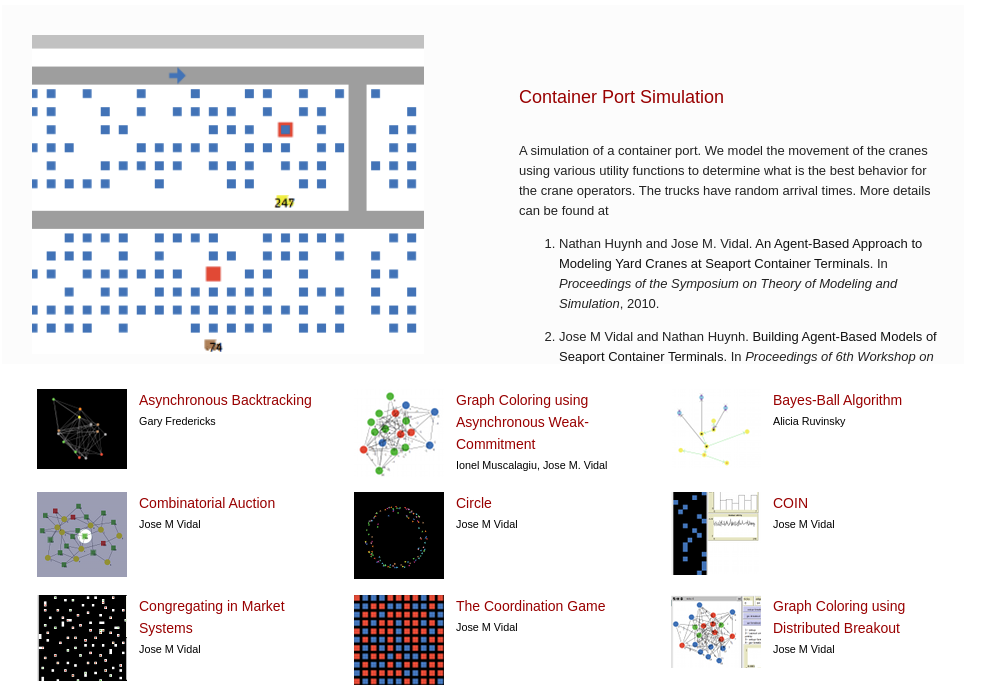
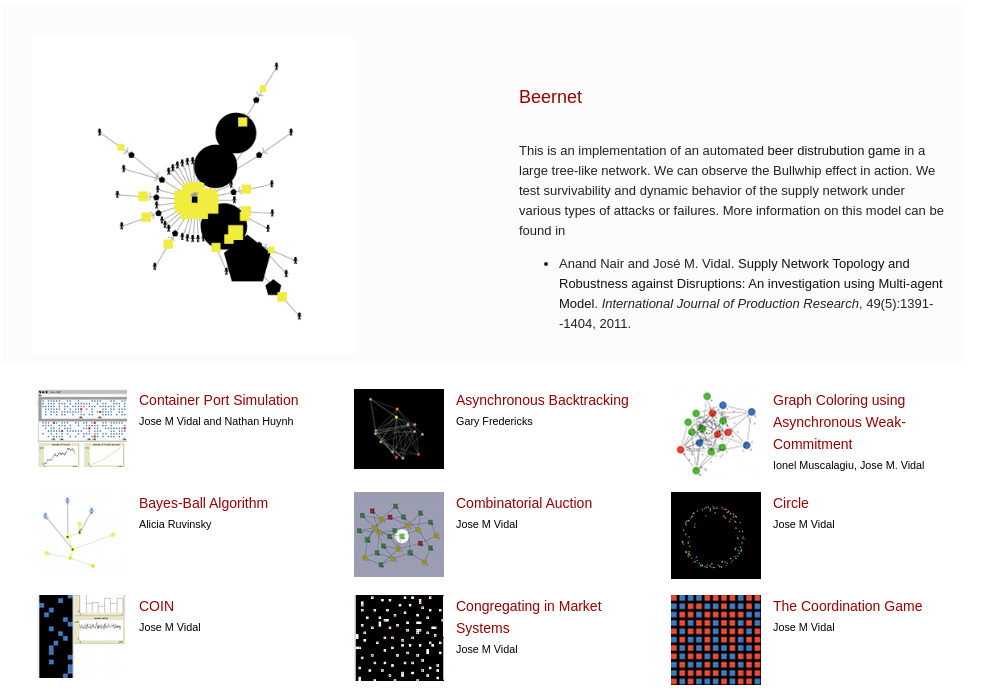
Before and after one commit to josemvidal/netlogomas, a plain HTML site: page index.html in a window 1280 px wide. Shown: the part 85-780 px from the top of the page, without its empty margins (158-1148 px from the left). Drawn offline with nearby package versions, Linux system fonts and the light colour scheme.

Commit message:
Beernet works.

```diff
--- a/index.html
+++ b/index.html
@@ -29,19 +29,13 @@ var _gaq = _gaq || [];
   </div>
   <div id="featuredSection">
     <div id="featuredModel">
-    <a href="port/index.html"><img class="header" src="port/medium.png"/></a>
+    <a href="beernet/index.html"><img class="header" src="beernet/medium.png"/></a>
     <dl id="featuredVideo">
-      <dt><a href="port/index.html"> Container Port Simulation  </a></dt>
-      <dd><p>A simulation of a container port. We model the movement of the cranes using various utility functions to determine what is the best behavior for the crane operators. The trucks have random arrival times. More details can be found at </p>
-<ol>
-
-  <li>
-    <p>Nathan Huynh and Jose M. Vidal. <a href="http://jmvidal.cse.sc.edu/papers/huynh10a.pdf">An Agent-Based Approach to Modeling Yard Cranes at Seaport Container Terminals</a>. In <em>Proceedings of the Symposium on Theory of Modeling and Simulation</em>, 2010. </p>
-  </li>
-  <li>
-    <p>Jose M Vidal and Nathan Huynh. <a href="http://jmvidal.cse.sc.edu/papers/vidal10a.pdf">Building Agent-Based Models of Seaport Container Terminals</a>. In <em>Proceedings of 6th Workshop on Agents in Traffic and Transportation</em>, 2010. </p>
-  </li>
-</ol></dd>
+      <dt><a href="beernet/index.html"> Beernet</a></dt>
+      <dd><p>This is an implementation of an automated <a href="http://en.wikipedia.org/wiki/Beer_distribution_game">beer distrubution game</a> in a large tree-like network. We can observe the Bullwhip effect in action. We test survivability and dynamic behavior of the supply network under various types of attacks or failures. More information on this model can be found in</p>
+<ul>
+  <li>Anand Nair and José M. Vidal. <a href="http://jmvidal.cse.sc.edu/lib/nair11.html">Supply Network Topology and Robustness against Disruptions: An investigation using Multi-agent Model</a>. <em>International Journal of Production Research</em>, 49(5):1391--1404, 2011.</li>
+</ul></dd>
     </dl>
     </div>
     <div id="aboutText">
@@ -63,6 +57,24 @@ var _gaq = _gaq || [];
   </div>
 
 <div id="grid">
+<div class="model">
+  <div class="thumbHolder">
+    <a onclick="popup('port',1574,480);return false;" href="#"><img src="port/thumb.png"/></a>
+  </div>
+  <h4><a class="modelLink" id="port"
+  href="port/index.html" onclick="popup('port',1574,480);return false;"> Container Port Simulation  </a></h4>
+  <div id="portDescription" class="description"><p>A simulation of a container port. We model the movement of the cranes using various utility functions to determine what is the best behavior for the crane operators. The trucks have random arrival times. More details can be found at </p>
+<ol>
+
+  <li>
+    <p>Nathan Huynh and Jose M. Vidal. <a href="http://jmvidal.cse.sc.edu/papers/huynh10a.pdf">An Agent-Based Approach to Modeling Yard Cranes at Seaport Container Terminals</a>. In <em>Proceedings of the Symposium on Theory of Modeling and Simulation</em>, 2010. </p>
+  </li>
+  <li>
+    <p>Jose M Vidal and Nathan Huynh. <a href="http://jmvidal.cse.sc.edu/papers/vidal10a.pdf">Building Agent-Based Models of Seaport Container Terminals</a>. In <em>Proceedings of 6th Workshop on Agents in Traffic and Transportation</em>, 2010. </p>
+  </li>
+</ol></div>
+<h5><p>Jose M Vidal and Nathan Huynh</p> </h5>
+</div>
 <div class="model">
   <div class="thumbHolder">
     <a onclick="popup('ABTgc',773,547);return false;" href="#"><img src="ABTgc/thumb.png"/></a>
```
Also changed, not shown: beernet/index.html (added, +33 -0 lines), beernet/medium.png (added), beernet/thumb.png (added), 1 other file.
